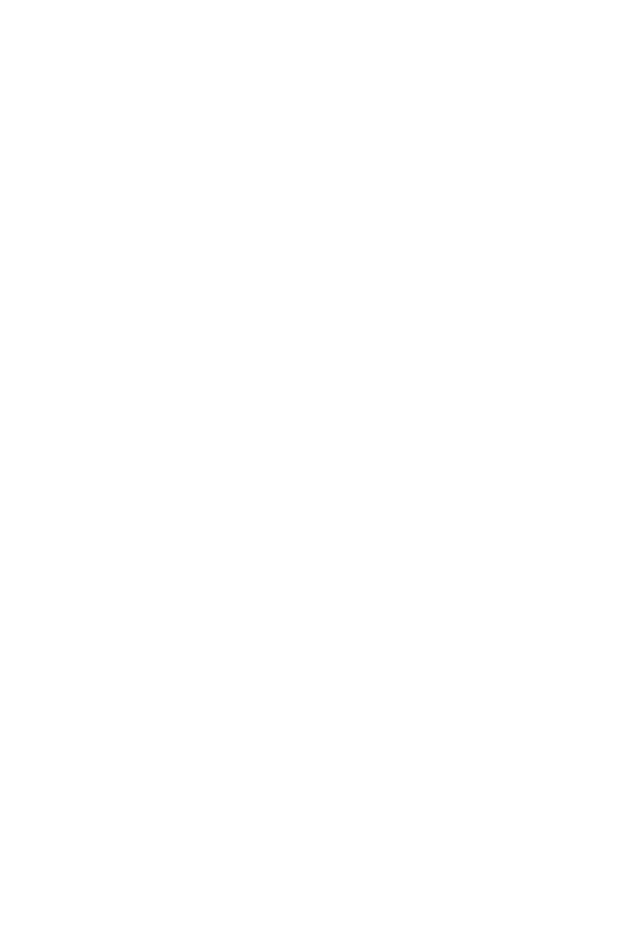
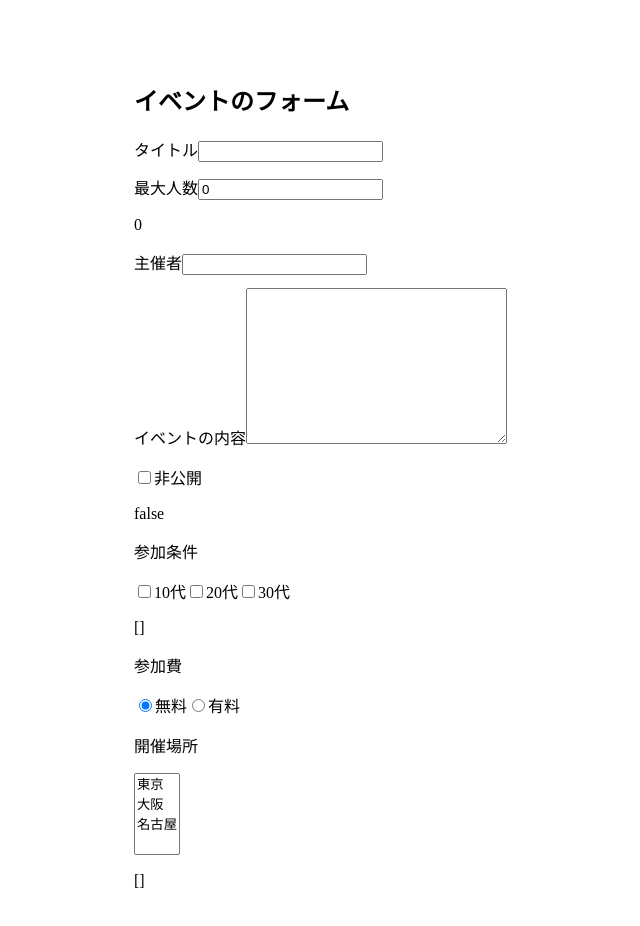
Before and after one commit to akadashiso/udemy-vuejs, a Vue app: page / in a window 1280 px wide. Shown: the part 300-1226 px from the top of the page, without its empty margins (34-674 px from the left). Before the commit the page ends 800 px from the top, so only its background shows below. Built offline with nearby package versions, Linux system fonts and the light colour scheme.

Commit message:
[Finish]Session9 : こうすればVue.jsでフォームが簡単に作れる

```diff
--- a/src/App.vue
+++ b/src/App.vue
@@ -9,6 +9,48 @@
     <keep-alive>
       <component :is="currentComponent"></component>
     </keep-alive>
+    <div style="padding: 10rem;">
+      <h2>イベントのフォーム</h2>
+      <EventTitle v-model="eventData.title"></EventTitle>
+      <label for="maxNumber">最大人数</label>
+      <input
+        id="maxNumber"
+        type="number"
+        v-model.number="eventData.maxNumber"
+      >
+      <p>{{ eventData.maxNumber}}</p>
+      <label for="host">主催者</label>
+      <input
+        id="host"
+        type="text"
+        v-model.trim="eventData.host"
+      >
+      <pre>{{ eventData.host}}</pre>
+      <label for="detail">イベントの内容</label>
+      <textarea name="detail" id="" cols="30" rows="10" v-model="eventData.detail"></textarea>
+      <p style="white-space: pre;">{{ eventData.detail}}</p>
+      <input type="checkbox" id="isPrivate" v-model="eventData.isPrivate">
+      <label for="isPrivate">非公開</label>
+      <p>{{ eventData.isPrivate}}</p>
+      <p>参加条件</p>
+      <input type="checkbox" id="10" value="10代" v-model="eventData.target">
+      <label for="10">10代</label>
+      <input type="checkbox" id="10" value="20代" v-model="eventData.target">
+      <label for="20">20代</label>
+      <input type="checkbox" id="10" value="30代" v-model="eventData.target">
+      <label for="30">30代</label>
+      <p>{{ eventData.target}}</p>
+      <p>参加費</p>
+      <input type="radio" id="free" value="無料" v-model="eventData.price">
+      <label for="free">無料</label>
+      <input type="radio" id="paid" value="有料" v-model="eventData.price">
+      <label for="free">有料</label>
+      <p>開催場所</p>
+      <select v-model="eventData.location" multiple>
+        <option v-for="location in locations" :key="location">{{ location }}</option>
+      </select>
+      <p>{{ eventData.location }}</p>
+    </div>
   </div>
 </template>
 
@@ -16,18 +58,31 @@
   import LikeHeader from "./components/LikeHeader.vue";
   import About from "./components/About.vue";
   import Home from "./components/Home.vue";
+  import EventTitle from "./components/EventTitle.vue";
 
   export default {
   data() {
     return {
       number: 14,
-      currentComponent: "Home"
+      currentComponent: "Home",
+      locations: ["東京", "大阪", "名古屋"],
+      eventData: {
+        title: "",
+        maxNumber: 0,
+        host: "",
+        detail: "",
+        isPrivate: false,
+        target: [],
+        price: "無料",
+        location: []
+      },
     };
   },
     components: {
       LikeHeader,
       About,
-      Home
+      Home,
+      EventTitle
     },
     methods: {
       incrementNumber(value) {
@@ -36,13 +91,3 @@
     }
   };
 </script>
-
-<style scoped>
-div {
-  border: 1px solid red;
-}
-
-h1 {
-  color: blue;
-}
-</style>
--- a/src/components/About.vue
+++ b/src/components/About.vue
@@ -4,17 +4,3 @@
     <input type="text">
   </div>
 </template>
-
-<script>
-export default {
-  destroyed() {
-    console.log("destroyed");
-  },
-  deactivated() {
-    console.log("deactivated");
-  },
-  activated() {
-    console.log("activated");
-  }
-}
-</script>
--- /dev/null
+++ b/src/components/EventTitle.vue
@@ -0,0 +1,19 @@
+<template>
+  <div>
+    <label for="title">タイトル</label>
+    <input
+      id="title"
+      type="text"
+      :value="value"
+      @input="$emit('input', $event.target.value)"
+    >
+    <pre>{{ value }}</pre>
+
+  </div>
+</template>
+
+<script>
+export default {
+  props: ["value"]
+};
+</script>
--- a/src/components/LikeHeader.vue
+++ b/src/components/LikeHeader.vue
@@ -17,10 +17,3 @@
   }
 }
 </script>
-
-<style scoped>
-
-h1 {
-  color: red;
-}
-</style>
--- a/src/components/LikeNumber.vue
+++ b/src/components/LikeNumber.vue
@@ -20,9 +20,3 @@
   }
 };
 </script>
-
-<style scoped>
-div {
-  border: 1px solid red;
-}
-</style>
```
